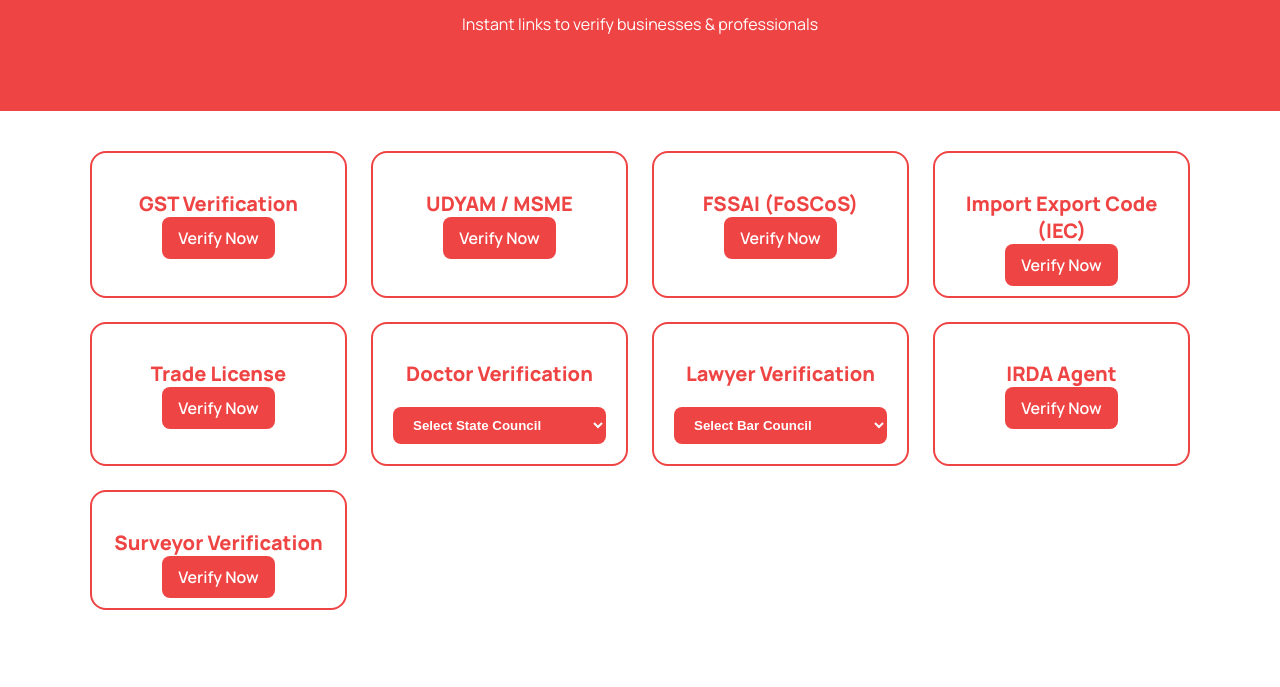
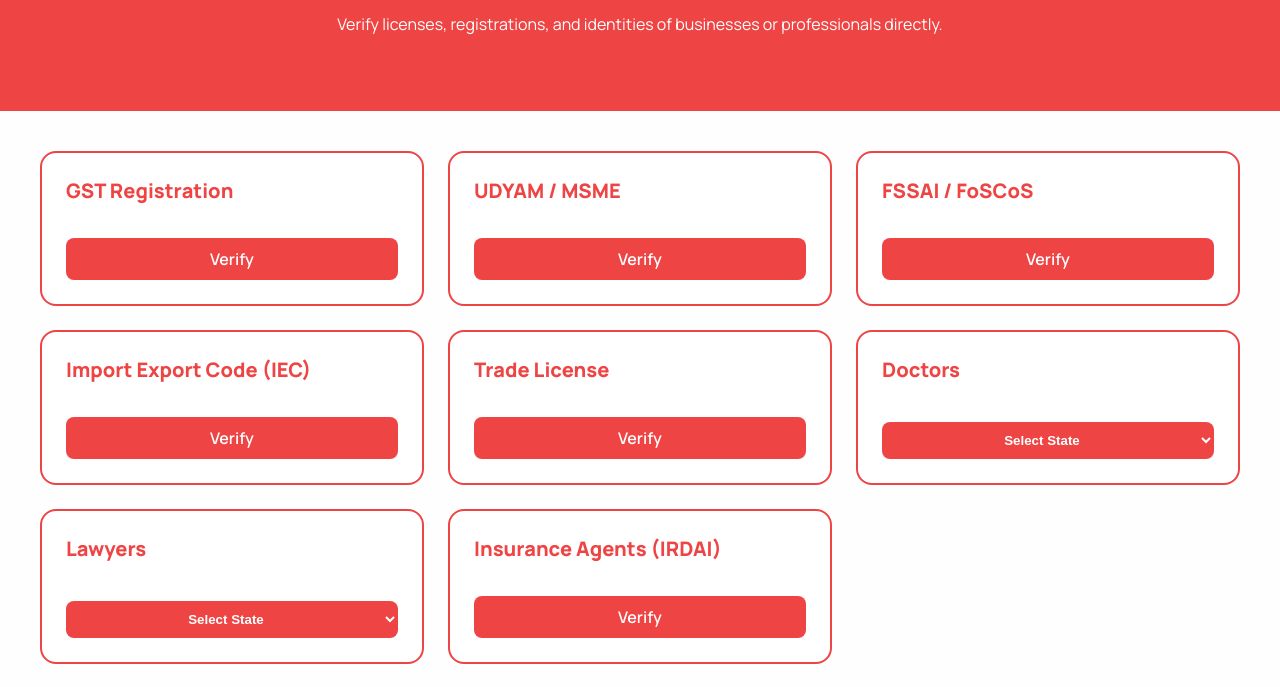
Before and after one commit to someoneuknow04/Verifyx, a plain HTML site: page business.html in a window 1280 px wide. Shown: the part 107-794 px from the top of the page. Drawn offline with nearby package versions, Linux system fonts and the light colour scheme.

Commit message:
Update business.html

```diff
--- a/business.html
+++ b/business.html
@@ -4,82 +4,75 @@
   <meta charset="UTF-8" />
   <meta name="viewport" content="width=device-width, initial-scale=1.0">
   <title>Business Verification – VerifyX</title>
-  <link href="https://fonts.googleapis.com/css2?family=Manrope:wght@400;600;800&display=swap" rel="stylesheet" />
-  <link href="https://unpkg.com/aos@2.3.1/dist/aos.css" rel="stylesheet" />
+  <link href="https://fonts.googleapis.com/css2?family=Manrope:wght@400;600;800&display=swap" rel="stylesheet">
+  <link href="https://unpkg.com/aos@2.3.1/dist/aos.css" rel="stylesheet">
   <style>
     body {
       font-family: 'Manrope', sans-serif;
-      background-color: #ffffff;
+      background-color: #fefefe;
       margin: 0;
       padding: 0;
-      color: #1e293b;
     }
-
     header {
       background: #ef4444;
       color: white;
       padding: 60px 20px;
       text-align: center;
     }
-
     header h1 {
       margin: 0;
       font-size: 32px;
     }
-
     .container {
-      max-width: 1100px;
+      max-width: 1200px;
       margin: 0 auto;
       padding: 40px 20px;
       display: grid;
-      grid-template-columns: repeat(auto-fit, minmax(240px, 1fr));
+      grid-template-columns: repeat(auto-fit, minmax(320px, 1fr));
       gap: 24px;
     }
-
     .card {
       background: white;
       border: 2px solid #ef4444;
       border-radius: 16px;
-      padding: 20px;
-      text-align: center;
+      padding: 24px;
+      display: flex;
+      flex-direction: column;
+      justify-content: space-between;
       transition: transform 0.3s ease, box-shadow 0.3s ease;
     }
-
     .card:hover {
-      transform: translateY(-4px);
-      box-shadow: 0 10px 25px rgba(0, 0, 0, 0.08);
+      transform: translateY(-5px);
+      box-shadow: 0 10px 30px rgba(0,0,0,0.08);
     }
-
-    .card h2 {
+    .card h3 {
+      margin-top: 0;
       color: #ef4444;
       font-size: 20px;
-      margin-bottom: 10px;
     }
-
     .card a, .card select {
-      margin-top: 10px;
-      padding: 10px 16px;
+      margin-top: 14px;
+      text-align: center;
+      padding: 10px 18px;
       background: #ef4444;
       color: white;
       border: none;
+      font-weight: 600;
       border-radius: 8px;
-      font-weight: 600;
       text-decoration: none;
       cursor: pointer;
+      transition: background 0.3s ease;
     }
-
-    select {
+    .card a:hover, .card select:hover {
+      background: #dc2626;
+    }
+    .card select {
       width: 100%;
     }
-
-    .card a:hover, .card select:hover {
-      background: #b91c1c;
-    }
-
     .back-button {
       display: block;
       margin: 40px auto 20px;
-      background: #000;
+      background: #ef4444;
       color: white;
       text-align: center;
       padding: 12px 24px;
@@ -87,11 +80,9 @@
       text-decoration: none;
       font-weight: 600;
     }
-
     .back-button:hover {
-      background: #333;
+      background: #dc2626;
     }
-
     footer {
       text-align: center;
       font-size: 14px;
@@ -105,86 +96,72 @@
 
   <header data-aos="fade-down">
     <h1>Business Verification</h1>
-    <p>Instant links to verify businesses & professionals</p>
+    <p>Verify licenses, registrations, and identities of businesses or professionals directly.</p>
   </header>
 
   <div class="container">
-
-    <!-- GST -->
     <div class="card" data-aos="fade-up">
-      <h2>GST Verification</h2>
-      <a href="https://services.gst.gov.in/services/searchtp" target="_blank">Verify Now</a>
+      <h3>GST Registration</h3>
+      <a href="https://services.gst.gov.in/services/searchtp" target="_blank">Verify</a>
     </div>
 
-    <!-- UDYAM / MSME -->
     <div class="card" data-aos="fade-up">
-      <h2>UDYAM / MSME</h2>
-      <a href="https://udyamregistration.gov.in/Udyam_Verify.aspx" target="_blank">Verify Now</a>
+      <h3>UDYAM / MSME</h3>
+      <a href="https://udyamregistration.gov.in/Udyam_Verify.aspx" target="_blank">Verify</a>
     </div>
 
-    <!-- FSSAI -->
     <div class="card" data-aos="fade-up">
-      <h2>FSSAI (FoSCoS)</h2>
-      <a href="https://foscos.fssai.gov.in/Verification/License" target="_blank">Verify Now</a>
+      <h3>FSSAI / FoSCoS</h3>
+      <a href="https://foscos.fssai.gov.in/" target="_blank">Verify</a>
     </div>
 
-    <!-- IEC -->
     <div class="card" data-aos="fade-up">
-      <h2>Import Export Code (IEC)</h2>
-      <a href="https://www.dgft.gov.in/CP/?opt=view-any-ice" target="_blank">Verify Now</a>
+      <h3>Import Export Code (IEC)</h3>
+      <a href="https://www.dgft.gov.in/CP/?opt=IEC" target="_blank">Verify</a>
     </div>
 
-    <!-- Trade License -->
     <div class="card" data-aos="fade-up">
-      <h2>Trade License</h2>
-      <a href="https://mcdonline.nic.in/tri/TradeLicVerfication" target="_blank">Verify Now</a>
+      <h3>Trade License</h3>
+      <a href="https://www.mcgm.gov.in/irj/portal/anonymous/qldtradelicence" target="_blank">Verify</a>
     </div>
 
-    <!-- Doctors -->
     <div class="card" data-aos="fade-up">
-      <h2>Doctor Verification</h2>
-      <select onchange="window.open(this.value, '_blank')">
-        <option disabled selected>Select State Council</option>
+      <h3>Doctors</h3>
+      <select onchange="if(this.value) window.open(this.value, '_blank')">
+        <option value="">Select State</option>
         <option value="https://www.nmc.org.in/information-desk/indian-medical-register/">National Medical Commission</option>
-        <option value="https://maharashtramedicalcouncil.in/OnlineReg/verify.aspx">Maharashtra</option>
-        <option value="https://karnatakamedicalcouncil.com/verify">Karnataka</option>
-        <option value="https://www.tnmedicalcouncil.org/verify.php">Tamil Nadu</option>
-        <option value="https://www.gmcgujarat.org/verify">Gujarat</option>
-        <option value="https://www.mpmedicalcouncil.org/verify.php">Madhya Pradesh</option>
-        <option value="https://www.tsmc.in/verify.aspx">Telangana</option>
+        <option value="https://www.maharashtramedicalcouncil.in/doctorsearch.php">Maharashtra</option>
+        <option value="https://www.knmc.org/">Karnataka</option>
+        <option value="https://www.tnmedicalcouncil.org/">Tamil Nadu</option>
+        <option value="https://www.gmcgujarat.org/">Gujarat</option>
+        <option value="https://apmedicalcouncil.ap.nic.in/">Andhra Pradesh</option>
+        <option value="https://mpmedicalcouncil.org/">Madhya Pradesh</option>
       </select>
     </div>
 
-    <!-- Lawyers -->
     <div class="card" data-aos="fade-up">
-      <h2>Lawyer Verification</h2>
-      <select onchange="window.open(this.value, '_blank')">
-        <option disabled selected>Select Bar Council</option>
-        <option value="https://barcouncilmah.org/advocate-search/">Maharashtra</option>
-        <option value="https://www.ksbc.org.in/advocate-search">Karnataka</option>
-        <option value="https://www.barcounciloftamilnadu.org/advocate-search/">Tamil Nadu</option>
-        <option value="https://barcouncilofgujarat.org/advocate-search/">Gujarat</option>
-        <option value="https://www.barcouncilmp.org/advocate-search">Madhya Pradesh</option>
-        <option value="https://barcounciloftelangana.org/advocate-search/">Telangana</option>
+      <h3>Lawyers</h3>
+      <select onchange="if(this.value) window.open(this.value, '_blank')">
+        <option value="">Select State</option>
+        <option value="https://www.barcouncilofindia.org/roll-of-advocates/">Bar Council of India</option>
+        <option value="https://maharashtrabarcouncil.org/">Maharashtra</option>
+        <option value="https://ksbc.karnataka.gov.in/">Karnataka</option>
+        <option value="https://www.barcounciloftamilnadu.org/">Tamil Nadu</option>
+        <option value="https://barcouncilgujarat.org/">Gujarat</option>
+        <option value="https://www.barcouncilap.org/">Andhra Pradesh</option>
+        <option value="https://www.barcouncilmp.org/">Madhya Pradesh</option>
       </select>
     </div>
 
-    <!-- Insurance -->
     <div class="card" data-aos="fade-up">
-      <h2>IRDA Agent</h2>
-      <a href="https://agencyportal.irdai.gov.in/PublicAccess/AgentLocator.aspx" target="_blank">Verify Now</a>
+      <h3>Insurance Agents (IRDAI)</h3>
+      <a href="https://agencyportal.irdai.gov.in/PublicAccess/AgentInformation.aspx" target="_blank">Verify</a>
     </div>
-
-    <!-- Surveyor -->
-    <div class="card" data-aos="fade-up">
-      <h2>Surveyor Verification</h2>
-      <a href="https://irdai.gov.in/individual-surveyors1" target="_blank">Verify Now</a>
-    </div>
-
   </div>
 
   <a href="index.html" class="back-button" data-aos="fade-up">⬅ Back to Home</a>
-  <footer>Made with ❤️ by Someone</footer>
+
+  <footer>Made by Someone</footer>
 
   <script src="https://unpkg.com/aos@2.3.1/dist/aos.js"></script>
   <script>AOS.init();</script>
```
